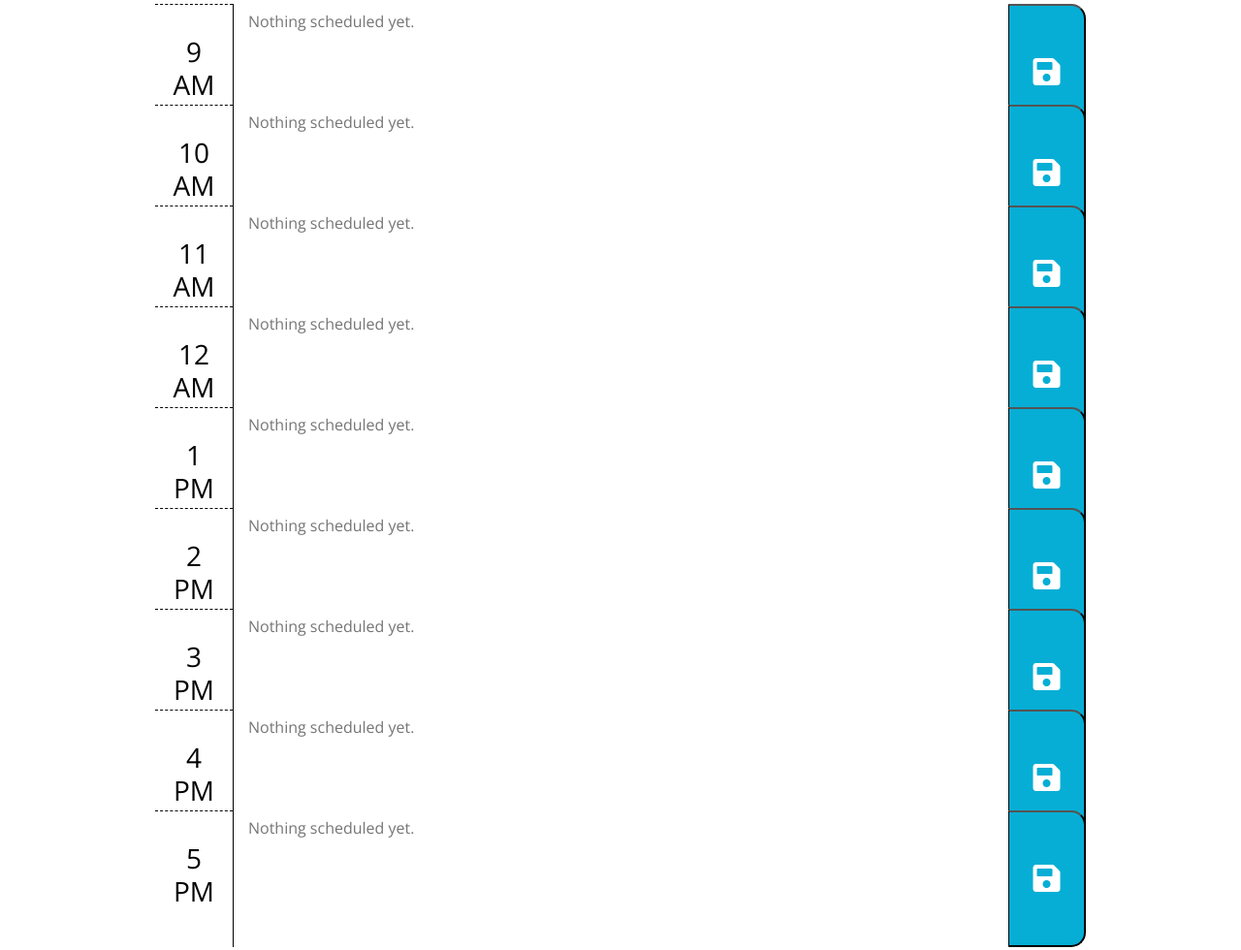
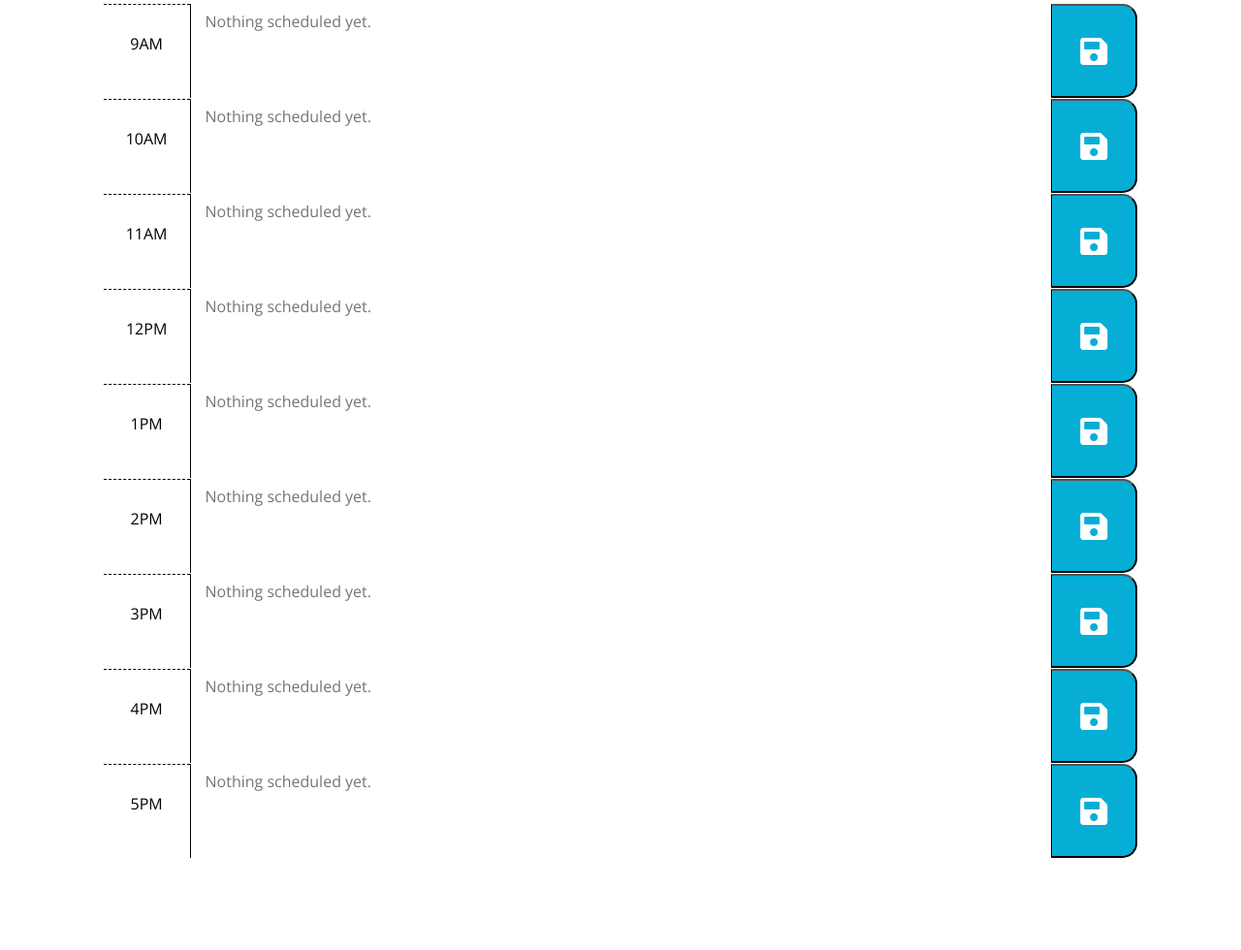
Before and after one commit to realnifty/workday-scheduler, a plain HTML site: page index.html in a window 1280 px wide. Shown: the part 333-1313 px from the top of the page at 97% size. After the commit the page ends 1221 px from the top, so only its background shows below. Drawn offline with nearby package versions, Linux system fonts and the light colour scheme.

Commit message:
revise time-blocks

```diff
--- a/assets/css/style.css
+++ b/assets/css/style.css
@@ -32,7 +32,6 @@ textarea{
 
 .row {
   white-space: pre-wrap;
-  height: 80px;
   border-top: 1px solid white;;
 }
 
--- a/index.html
+++ b/index.html
@@ -18,69 +18,69 @@
       <p class="lead">A simple calendar app for scheduling your work day</p>
       <p id="currentDay" class="lead">...loading</p>
     </header>
-    <div class="container col-lg-9">
-      <div class="time-block my-4 row">
-        <div class="hour col-lg-1">
-          <h3>9 AM</h3>
+    <div class="container flex-column col-10">
+      <div class="time-block row">
+        <div class="hour col-1">
+          <p>9AM</p>
         </div>
-        <textarea id="hour-input" rows="3" class="col-lg-10" placeholder="Nothing scheduled yet."></textarea>
-        <button class="saveBtn col-lg-1"><i class="fas fa-save fa-2x"></i></button>
+        <textarea id="hour-input" class="col-10" placeholder="Nothing scheduled yet."></textarea>
+        <button class="saveBtn col-1"><i class="fas fa-save fa-2x"></i></button>
       </div>
-      <div class="time-block my-4 row">
-        <div class="hour col-lg-1">
-          <h3>10 AM</h3>
+      <div class="time-block row">
+        <div class="hour col-1">
+          <p>10AM</p>
         </div>
-        <textarea id="hour-input" rows="3" class="col-lg-10" placeholder="Nothing scheduled yet."></textarea>
-        <button class="saveBtn col-lg-1"><i class="fas fa-save fa-2x"></i></button>
+        <textarea id="hour-input" class="col-10" placeholder="Nothing scheduled yet."></textarea>
+        <button class="saveBtn col-1"><i class="fas fa-save fa-2x"></i></button>
       </div>
-      <div class="time-block my-4 row">
-        <div class="hour col-lg-1">
-          <h3>11 AM</h3>
+      <div class="time-block row">
+        <div class="hour col-1">
+          <p>11AM</p>
         </div>
-        <textarea id="hour-input" rows="3" class="col-lg-10" placeholder="Nothing scheduled yet."></textarea>
-        <button class="saveBtn col-lg-1"><i class="fas fa-save fa-2x"></i></button>
+        <textarea id="hour-input" class="col-10" placeholder="Nothing scheduled yet."></textarea>
+        <button class="saveBtn col-1"><i class="fas fa-save fa-2x"></i></button>
       </div>
-      <div class="time-block my-4 row">
-        <div class="hour col-lg-1">
-          <h3>12 AM</h3>
+      <div class="time-block row">
+        <div class="hour col-1">
+          <p>12PM</p>
         </div>
-        <textarea id="hour-input" rows="3" class="col-lg-10" placeholder="Nothing scheduled yet."></textarea>
-        <button class="saveBtn col-lg-1"><i class="fas fa-save fa-2x"></i></button>
+        <textarea id="hour-input" class="col-10" placeholder="Nothing scheduled yet."></textarea>
+        <button class="saveBtn col-1"><i class="fas fa-save fa-2x"></i></button>
       </div>
-      <div class="time-block my-4 row">
-        <div class="hour col-lg-1">
-          <h3>1 PM</h3>
+      <div class="time-block row">
+        <div class="hour col-1">
+          <p>1PM</p>
         </div>
-        <textarea id="hour-input" rows="3" class="col-lg-10" placeholder="Nothing scheduled yet."></textarea>
-        <button class="saveBtn col-lg-1"><i class="fas fa-save fa-2x"></i></button>
+        <textarea id="hour-input" class="col-10" placeholder="Nothing scheduled yet."></textarea>
+        <button class="saveBtn col-1"><i class="fas fa-save fa-2x"></i></button>
       </div>
-      <div class="time-block my-4 row">
-        <div class="hour col-lg-1">
-          <h3>2 PM</h3>
+      <div class="time-block row">
+        <div class="hour col-1">
+          <p>2PM</p>
         </div>
-        <textarea id="hour-input" rows="3" class="col-lg-10" placeholder="Nothing scheduled yet."></textarea>
-        <button class="saveBtn col-lg-1"><i class="fas fa-save fa-2x"></i></button>
+        <textarea id="hour-input" class="col-10" placeholder="Nothing scheduled yet."></textarea>
+        <button class="saveBtn col-1"><i class="fas fa-save fa-2x"></i></button>
       </div>
-      <div class="time-block my-4 row">
-        <div class="hour col-lg-1">
-          <h3>3 PM</h3>
+      <div class="time-block row">
+        <div class="hour col-1">
+          <p>3PM</p>
         </div>
-        <textarea id="hour-input" rows="3" class="col-lg-10" placeholder="Nothing scheduled yet."></textarea>
-        <button class="saveBtn col-lg-1"><i class="fas fa-save fa-2x"></i></button>
+        <textarea id="hour-input" class="col-10" placeholder="Nothing scheduled yet."></textarea>
+        <button class="saveBtn col-1"><i class="fas fa-save fa-2x"></i></button>
       </div>
-      <div class="time-block my-4 row">
-        <div class="hour col-lg-1">
-          <h3>4 PM</h3>
+      <div class="time-block row">
+        <div class="hour col-1">
+          <p>4PM</p>
         </div>
-        <textarea id="hour-input" rows="3" class="col-lg-10" placeholder="Nothing scheduled yet."></textarea>
-        <button class="saveBtn col-lg-1"><i class="fas fa-save fa-2x"></i></button>
+        <textarea id="hour-input" class="col-10" placeholder="Nothing scheduled yet."></textarea>
+        <button class="saveBtn col-1"><i class="fas fa-save fa-2x"></i></button>
       </div>
-      <div class="time-block my-4 row">
-        <div class="hour col-lg-1">
-          <h3>5 PM</h3>
+      <div class="time-block row">
+        <div class="hour col-1">
+          <p>5PM</p>
         </div>
-        <textarea id="hour-input" rows="3" class="col-lg-10" placeholder="Nothing scheduled yet."></textarea>
-        <button class="saveBtn col-lg-1"><i class="fas fa-save fa-2x"></i></button>
+        <textarea id="hour-input" class="col-10" placeholder="Nothing scheduled yet."></textarea>
+        <button class="saveBtn col-1"><i class="fas fa-save fa-2x"></i></button>
       </div>
     </div>
     <script src="https://code.jquery.com/jquery-3.4.1.min.js"></script>
```
